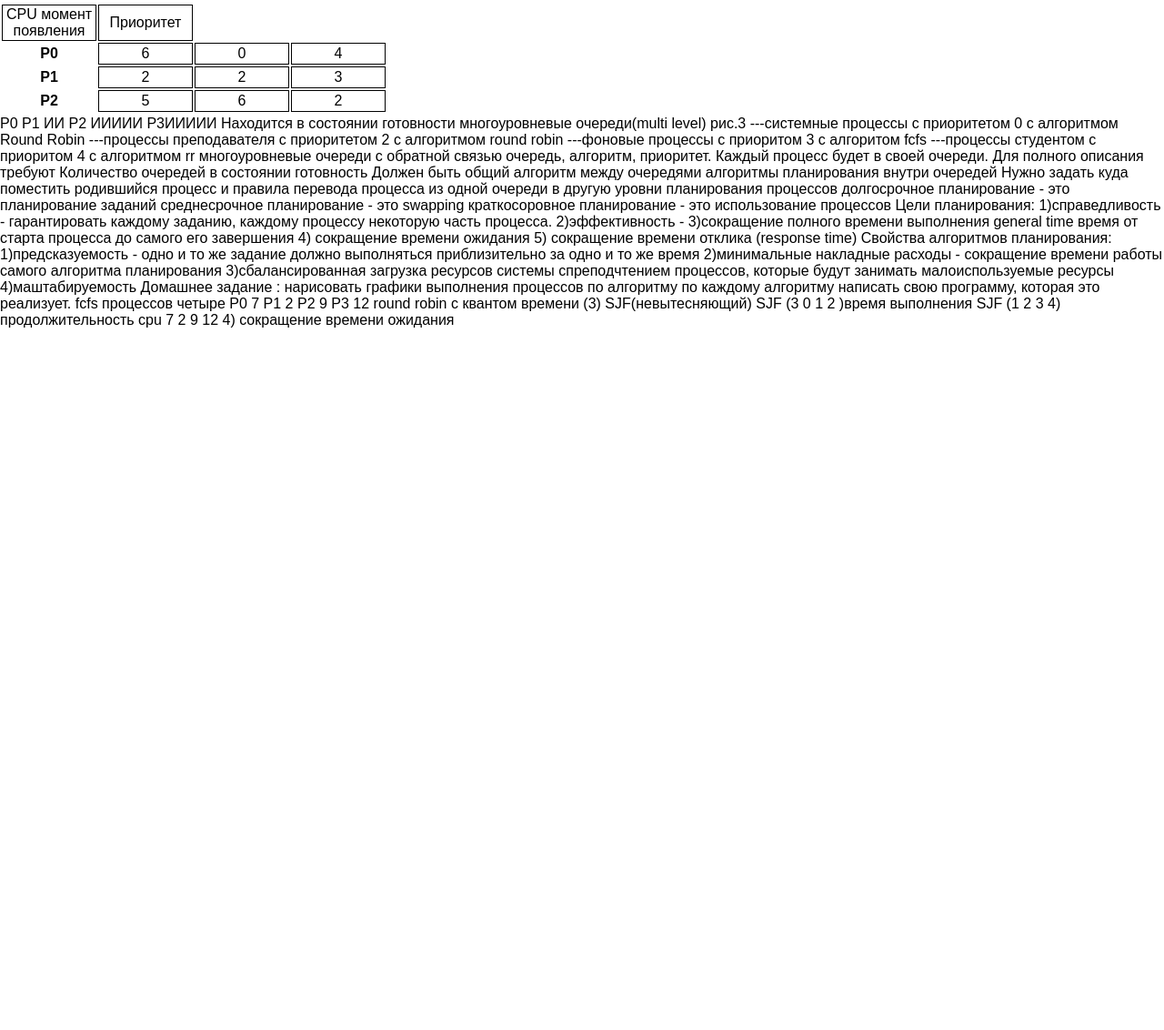
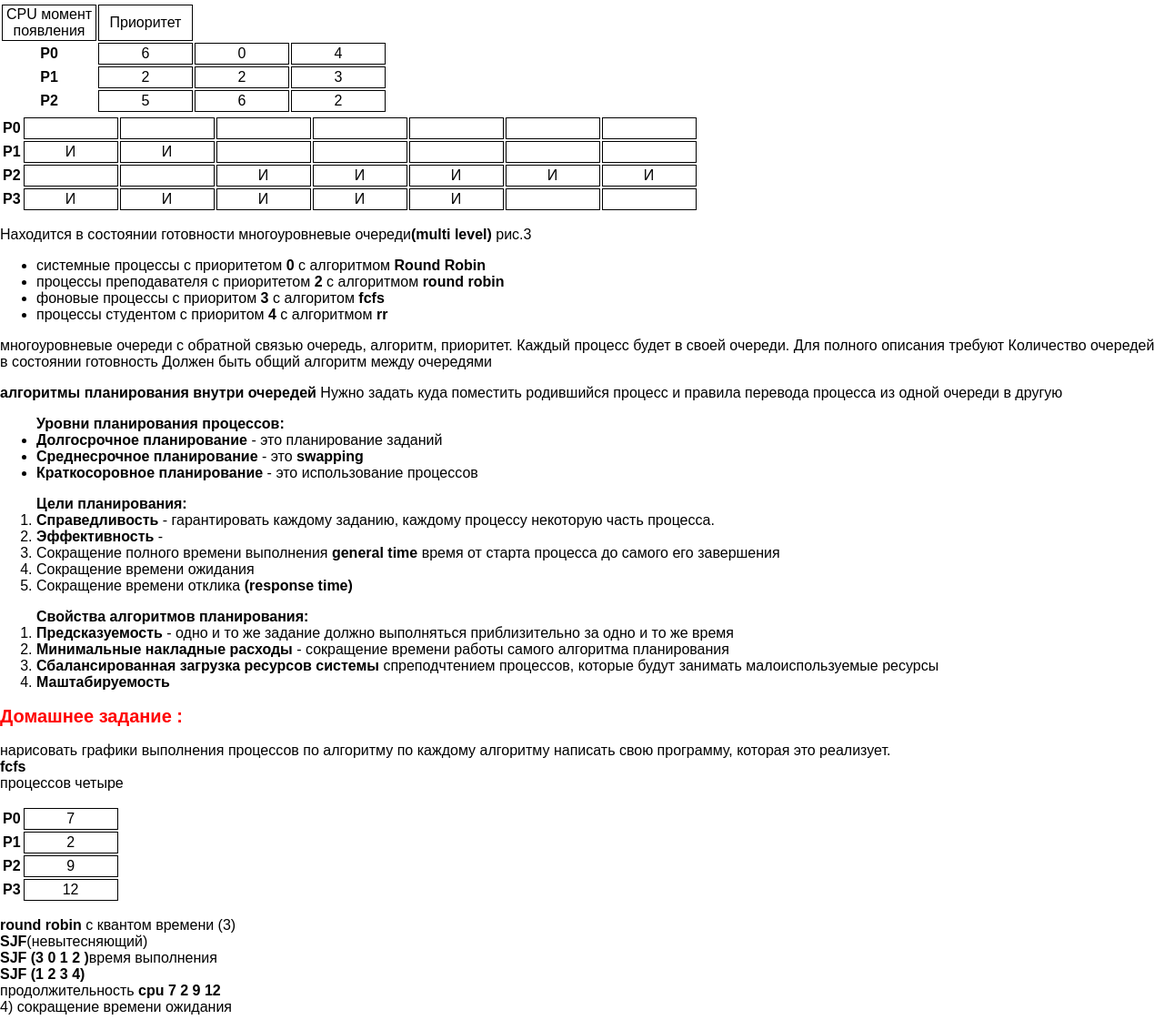
Before and after one commit to alyona-/fos, a plain HTML site: page 3)25.12.2014_t.html in a window 1280 px wide. Shown: the part 3166-4298 px from the top of the page at 91% size. Before the commit the page ends 3527 px from the top, so only its background shows below. Drawn offline with Linux system fonts and the light colour scheme.

Commit message:
25.12.2014

```diff
--- a/3)25.12.2014_t.html
+++ b/3)25.12.2014_t.html
@@ -372,78 +372,120 @@ P3	5		2		1
 
 </table>
 
-
+<table>
+	<tr>
+		<th><b>P0</b></th><td></td><td></td><td></td><td></td><td></td><td></td><td></td>
+	</tr>
+	<tr>
+		<th><b>P1</b></th><td>И</td><td>И</td><td></td><td></td><td></td><td></td><td></td>
+	</tr>
+	<tr>
+		<th><b>P2</b></th><td></td><td></td><td>И</td><td>И</td><td>И</td><td>И</td><td>И</td>
+	</tr>
+	<tr>
+		<th><b>P3</b></th><td>И</td><td>И</td><td>И</td><td>И</td><td>И</td><td></td><td></td>
+	</tr>
+</table>
+<!--
 P0
 P1	ИИ
 P2	  ИИИИИ
-P3ИИИИИ
+P3ИИИИИ -->
 
-Находится в состоянии готовности
-многоуровневые очереди(multi level)
-рис.3
----системные процессы с приоритетом 0 с алгоритмом Round Robin
+<p>Находится в состоянии готовности
+многоуровневые очереди<b>(multi level)</b>
+рис.3</p>
+<ul>
+	<li>системные процессы с приоритетом <b>0</b> с алгоритмом <b>Round Robin</b></li>
+	<li>процессы преподавателя с приоритетом <b>2</b> с алгоритмом <b>round robin</b></li>
+	<li>фоновые процессы с приоритом <b>3</b> с алгоритом <b>fcfs</b></li>
+	<li>процессы студентом с приоритом <b>4</b> с алгоритмом <b>rr</b></li>
 
----процессы преподавателя с приоритетом 2 с алгоритмом round robin
+</ul>
 
----фоновые процессы с приоритом 3 с алгоритом fcfs
 
----процессы студентом с приоритом 4 с алгоритмом rr
 
-многоуровневые очереди с обратной связью
+<p>многоуровневые очереди с обратной связью
 очередь, алгоритм, приоритет.
 Каждый процесс будет в своей очереди.
 Для полного описания требуют
 Количество очередей в состоянии готовность
-Должен быть общий алгоритм между очередями
+Должен быть общий алгоритм между очередями</p>
 
 
-алгоритмы планирования внутри очередей
-Нужно задать куда поместить родившийся процесс и правила перевода процесса из одной очереди в другую
+<p><b>алгоритмы планирования внутри очередей</b>
+Нужно задать куда поместить родившийся процесс и правила перевода процесса из одной очереди в другую</p>
 
 
-уровни планирования процессов
-долгосрочное планирование - это планирование заданий
-среднесрочное планирование - это swapping
-краткосоровное планирование - это использование процессов
+<ul>
+	<caption><b>Уровни планирования процессов:</b></caption>
+	<li><b>Долгосрочное планирование</b> - это планирование заданий</li>
+	<li><b>Среднесрочное планирование</b> - это <b>swapping</b></li>
+	<li><b>Краткосоровное планирование</b> - это использование процессов</li>
+</ul>
 
 
-Цели планирования:
-1)справедливость - гарантировать каждому заданию, каждому процессу некоторую часть процесса.
+<ol>
+	<caption><b>Цели планирования:</b></caption>
+	<li><b>Справедливость</b> - гарантировать каждому заданию, каждому процессу некоторую часть процесса.</li>
+	<li><b>Эффективность</b> - </li>
+	<li>Сокращение полного времени выполнения <b>general time</b>
 
-2)эффективность -
-3)сокращение полного времени выполнения general time
+		время от старта процесса до самого его завершения</li>
+	<li>Сокращение времени ожидания</li>
+	<li> Сокращение времени отклика <b>(response time)</b></li>
+</ol>
 
-время от старта процесса до самого его завершения
-4) сокращение времени ожидания
-5) сокращение времени отклика (response time)
 
-	Свойства алгоритмов планирования:
-1)предсказуемость - одно и то же задание должно выполняться приблизительно за одно и то же время
-2)минимальные накладные расходы - сокращение времени работы самого алгоритма планирования
-3)сбалансированная загрузка ресурсов системы спреподчтением процессов, которые будут занимать малоиспользуемые ресурсы
-4)маштабируемость
 
-Домашнее задание :
-нарисовать графики выполнения процессов по алгоритму по каждому алгоритму
+<ol>
+	<caption><b>Свойства алгоритмов планирования:</b></caption>
+	<li><b>Предсказуемость</b> - одно и то же задание должно выполняться приблизительно за одно и то же время</li>
+	<li><b>Минимальные накладные расходы</b> - сокращение времени работы самого алгоритма планирования</li>
+	<li><b>Сбалансированная загрузка ресурсов системы</b> спреподчтением процессов, которые будут занимать малоиспользуемые ресурсы</li>
+	<li><b>Маштабируемость</b></li>
+</ol>
 
-написать свою программу, которая это реализует.
-fcfs
-процессов четыре
 
+
+
+<h2 class="homeread">Домашнее задание :</h2>
+<p>
+	нарисовать графики выполнения процессов по алгоритму по каждому алгоритму
+
+	написать свою программу, которая это реализует.<br>
+	<b>fcfs</b><br>
+	процессов четыре<br>
+
+</p>
+
+
+<table>
+	<tr><th><b>P0</b></th><td>7</td></tr>
+	<tr><th><b>P1</b></th><td>2</td></tr>
+	<tr><th><b>P2</b></th><td>9</td></tr>
+	<tr><th><b>P3</b></th><td>12</td></tr>
+</table>
+
+
+<!--
 
 P0 7
 P1 2
 P2 9
-P3 12
-round robin с квантом времени (3)
-SJF(невытесняющий)
+P3 12 -->
+<p>
+	<b>round robin</b> с квантом времени (3)<br>
+	<b>SJF</b>(невытесняющий)<br>
 
-SJF (3 0 1 2 )время выполнения
-SJF (1 2 3 4)
+	<b>SJF (3 0 1 2 )</b>время выполнения<br>
+	<b>SJF (1 2 3 4)</b><br>
 
-продолжительность cpu 7 2 9 12
+	продолжительность <b>cpu 7 2 9 12</b><br>
 
-4) сокращение времени ожидания
+	4) сокращение времени ожидания
+</p>
+
 
 
 
--- a/style/main_style.css
+++ b/style/main_style.css
@@ -5,6 +5,7 @@ body {
 	padding:0;
 	font-family: sans-serif;
 /*	background:blue;  */
+	background: linear-gradient(top, #D7D7D7,#BED7D7);
 }
 
 table {
@@ -45,3 +46,8 @@ tr:hover {
 	font-size:50px;
 	color:blue;
 }
+
+.homeread {
+	color:red;
+	font-size: 20px;
+}
```
